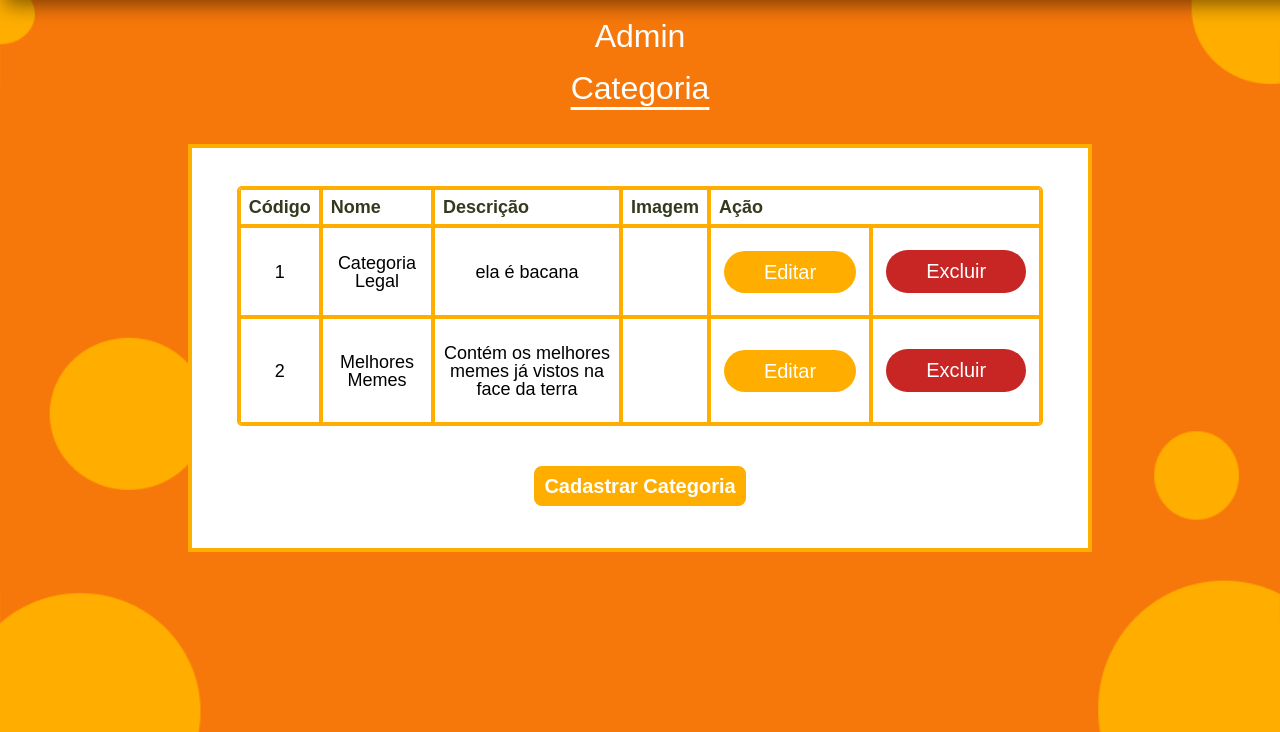
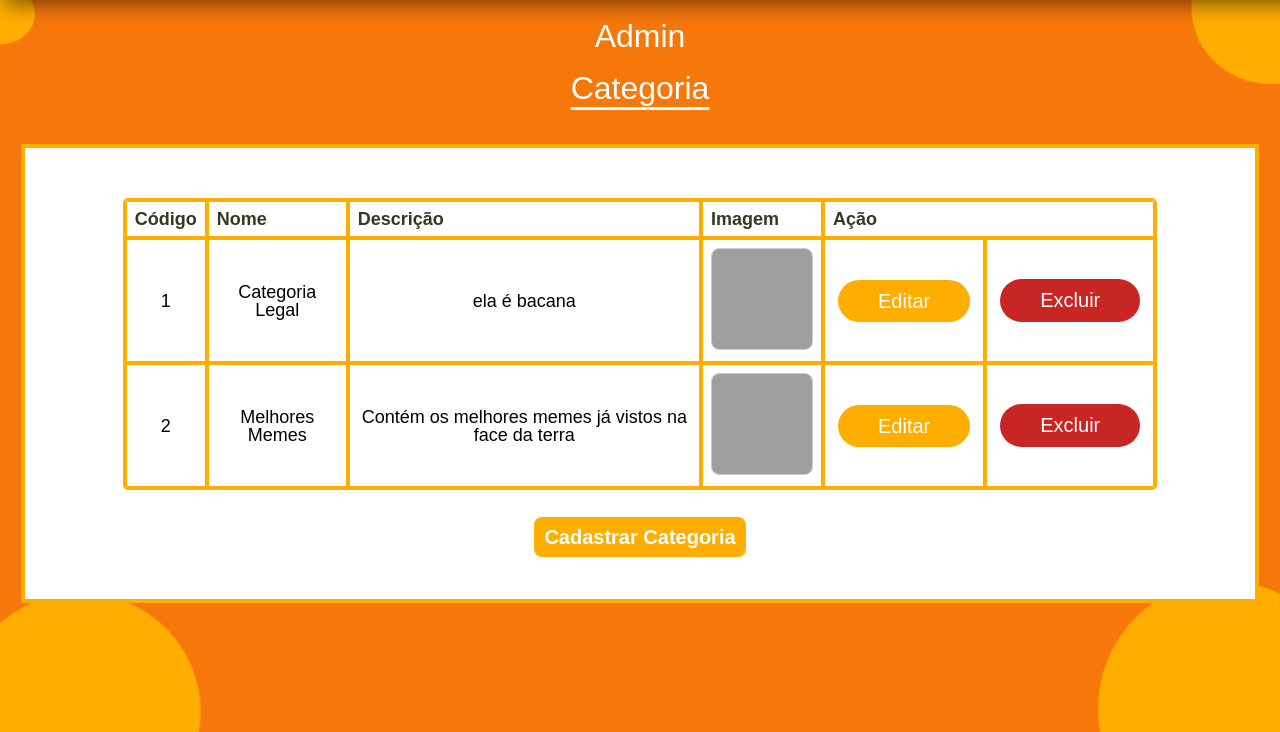
Before and after one commit to Charles-Santo/AhBrancao, a PHP site: page /categorias/listar.php in a window 1280 px wide. Shown: the part 68-800 px from the top of the page. Run offline with PHP 8.4, Linux system fonts and the light colour scheme; the visitor is signed in with stand-in values (Sample User, id 1); data comes from the database, SQL or seed files in the repository; some web fonts are replaced; grey boxes are pictures that could not be loaded.

Commit message:
Crud Categoria com imagens

```diff
--- a/Dump20251006.sql
+++ b/Dump20251006.sql
@@ -27,7 +27,7 @@ DROP TABLE IF EXISTS `tbcategoria`;
 CREATE TABLE `tbcategoria` (
   `codigo_categoria` int NOT NULL AUTO_INCREMENT,
   `nome_categoria` varchar(50) NOT NULL,
-  `descricao_categoria` varchar(150) NOT NULL,
+  `descricao_categoria` varchar(255) NOT NULL,
   `imagem_categoria` varchar(255) DEFAULT NULL,
   PRIMARY KEY (`codigo_categoria`),
   UNIQUE KEY `nome_categoria` (`nome_categoria`)
--- a/categorias/listar.php
+++ b/categorias/listar.php
@@ -51,7 +51,7 @@ $categorias = $categoriaRepositorio->buscarTodos();
 
         <div class="topo-direita">
             <span>Bem-vindo, <?php echo htmlspecialchars($usuarioLogado); ?></span>
-            <form action="/ABrancao/logout.php" method="post" style="display:inline;">
+            <form action="/AhBrancao/logout.php" method="post" style="display:inline;">
                 <button type="submit" class="botao-sair">Logout</button>
             </form>
         </div>
@@ -79,7 +79,8 @@ $categorias = $categoriaRepositorio->buscarTodos();
                             <td><?= htmlspecialchars($categoria->getCodigo()) ?></td>
                             <td><?= htmlspecialchars($categoria->getNome()) ?></td>
                             <td><?= htmlspecialchars($categoria->getDescricao()) ?></td>
-                            <td><?= htmlspecialchars($categoria->getImagem()) ?></td>
+                            <td><img class="imagem-categoria" src="../<?= htmlspecialchars($categoria->getImagem()) ?>"
+                                    alt="Imagem da categoria"></td>
                             <td><a class="botao-editar" href="form.php?id=<?= $categoria->getCodigo() ?>">Editar</a></td>
                             <td>
                                 <form action="excluir.php" method="post">
--- a/css/admin.css
+++ b/css/admin.css
@@ -34,21 +34,36 @@ body{
   flex-direction: column;
   background-color: rgb(255, 255, 255);
   border: solid #FFAE00 4px;
-  height: 50vh;
-  width: 70%;
-  margin: 0px 250px 40px;
+  padding: 0 40px 0 40px;
+  margin: 0px auto;
   color: black;
 }
 
+.imagem-categoria {
+    max-width: 200px;
+    border-radius: 8px;
+     border: 1px solid #ccc;
+}
+
 table {
+  margin-top: 50px;
   width: 90%;
   height: 60%;
-  margin: auto 0;
+
   border-radius: 5px;
   border-collapse: separate;
   overflow: hidden;
   text-align: center;
   vertical-align: middle;
+}
+
+table img {
+  width: 100px;
+  height: 100px;
+  border-radius: 8px;
+  border: 1px solid #ccc;
+
+
 }
 
 table,
@@ -128,6 +143,7 @@ table tbody tr td a:hover,
   background: #FFAE00;
   color: #ffffff;
   font-weight: 600;
+  margin-top: 25px;
   margin-bottom: 40px;
   font-size: 20px;
   border-radius: 10px;
--- a/css/form.css
+++ b/css/form.css
@@ -58,6 +58,12 @@
     color: #ffffff;
 }
 
+.imagem-categoria {
+    max-width: 200px;
+    border-radius: 8px;
+     border: 1px solid #ccc;
+}
+
 .container-form input{
     width: 100%;
 
--- a/dashboard.php
+++ b/dashboard.php
@@ -49,7 +49,7 @@ function pode(string $perm): bool
 
         <div class="topo-direita">
             <span>Bem-vindo, <?php echo htmlspecialchars($usuarioLogado); ?></span>
-            <form action="/ABrancao/logout.php" method="post" style="display:inline;">
+            <form action="logout.php" method="post" style="display:inline;">
                 <button type="submit" class="botao-sair">Logout</button>
             </form>
         </div>
--- a/src/conexao-bd.php
+++ b/src/conexao-bd.php
@@ -1,6 +1,6 @@
 <?php
     $pdo = new PDO(
-        'mysql:host=localhost;dbname=db_ahbrancao;charset=utf8mb4','root','root',
+        'mysql:host=localhost;dbname=db_ahbrancao;charset=utf8mb4','root','2352',
         [
             PDO::ATTR_ERRMODE => PDO::ERRMODE_EXCEPTION,
             PDO::ATTR_DEFAULT_FETCH_MODE => PDO::FETCH_ASSOC,
```
Also changed, not shown: categorias/form.php (+10 -2 lines), categorias/salvar.php (+36 -36 lines).
